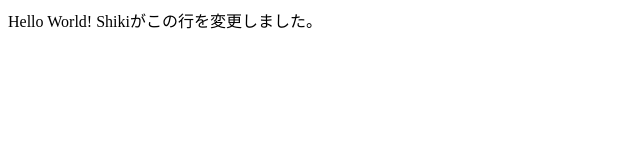
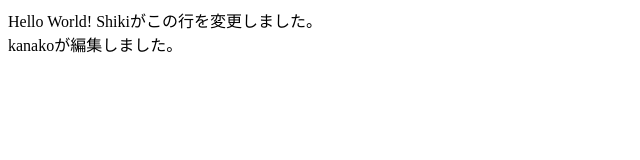
Before and after one commit to kanako0424/20231129_WINC_HP_GitPractice, a plain HTML site: page index.html in a window 1280 px wide. Shown: the whole page, without its empty margins (0-640 px from the left). Drawn offline with Linux system fonts and the light colour scheme.

Commit message:
created footer

```diff
--- a/index.html
+++ b/index.html
@@ -8,5 +8,8 @@
 <body>
     Hello World!
     Shikiがこの行を変更しました。
+    <footer>
+        kanakoが編集しました。
+    </footer>
 </body>
 </html>
```
